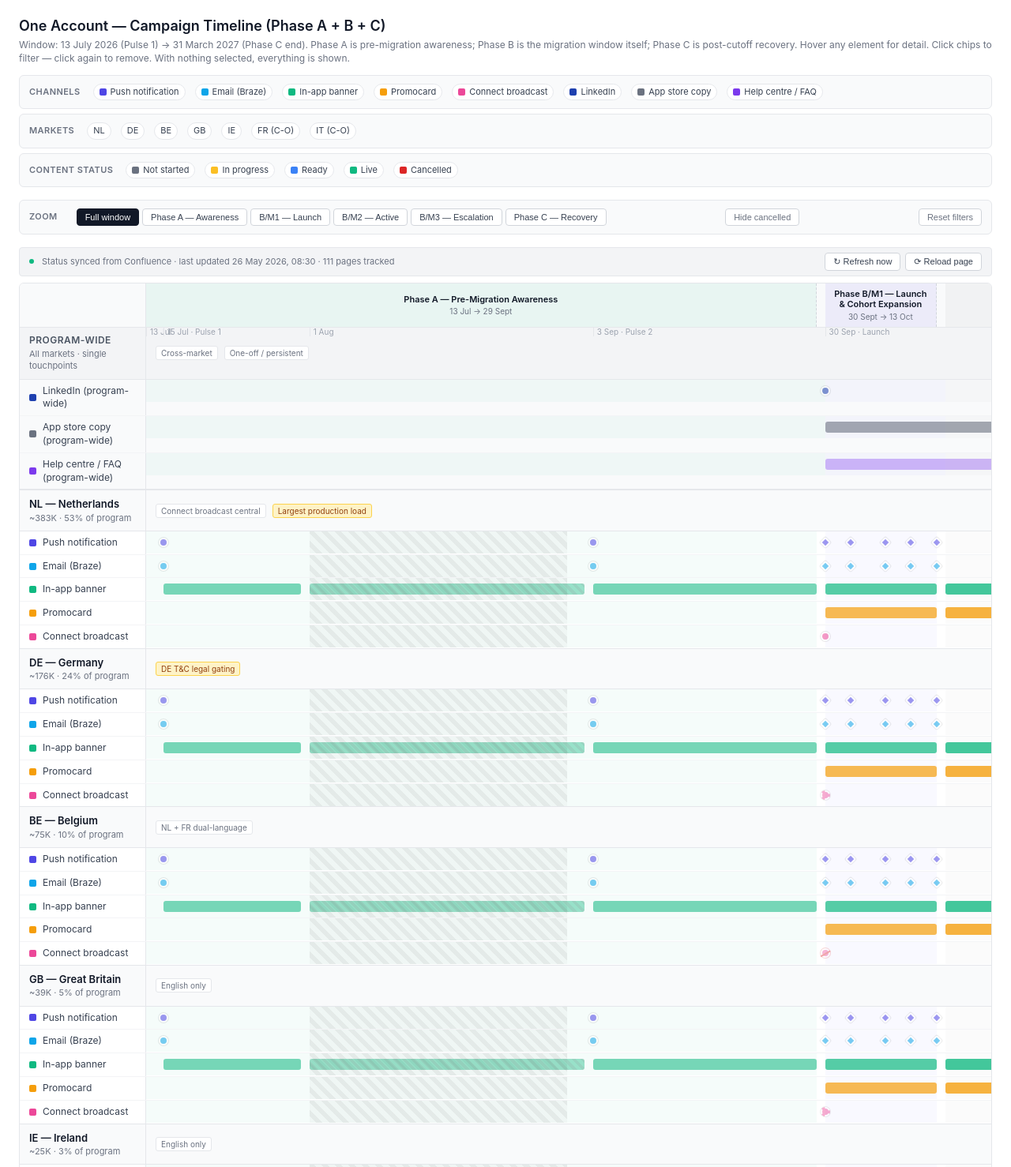
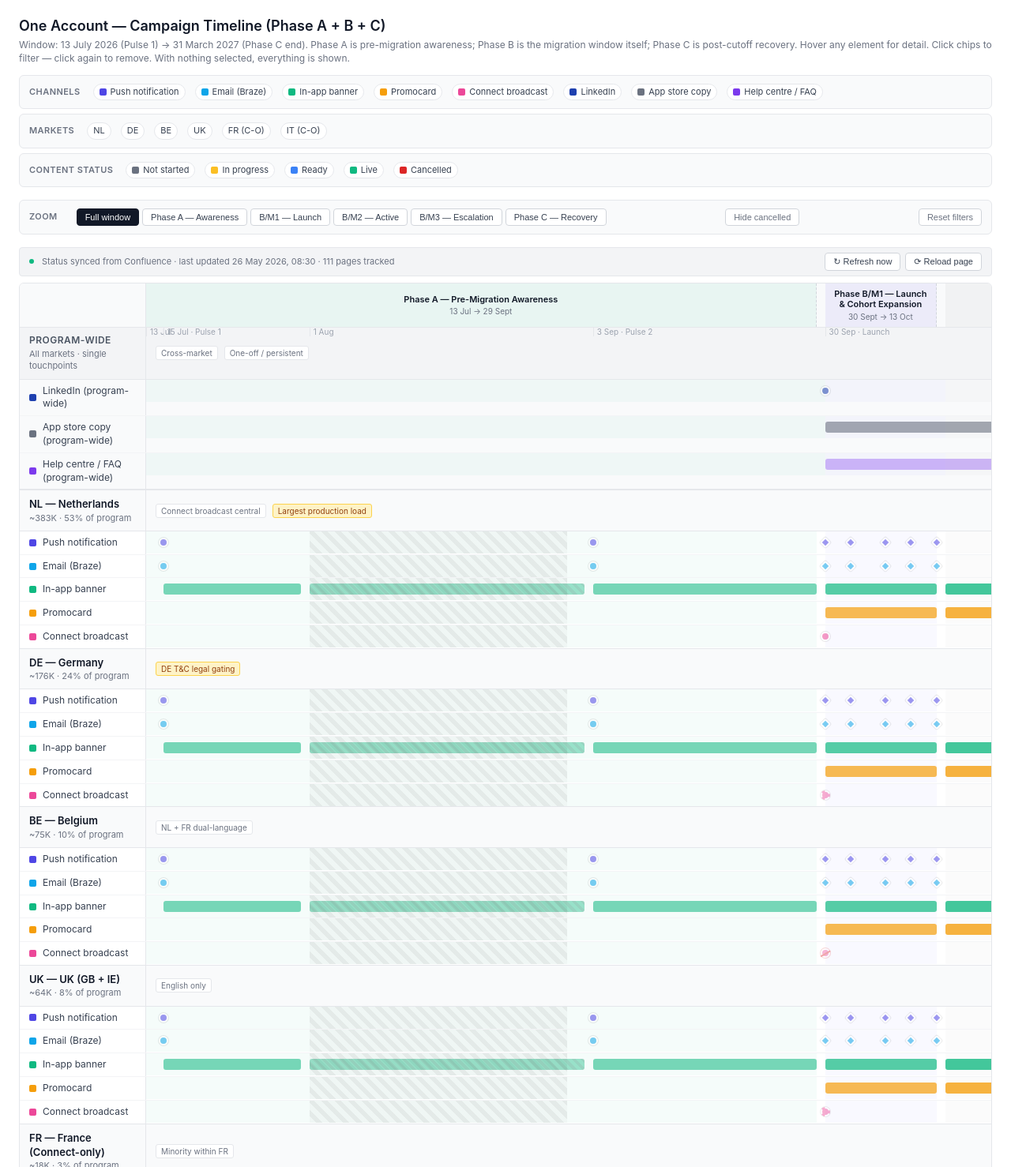
Before and after one commit to dcbrigham/one-account-timeline, a website: page index.html in a window 1280 px wide. Shown: the top 1478 px of the page at 79% size. Drawn offline with Linux system fonts and the light colour scheme.

Commit message:
Consolidating GB/IE to UK

```diff
--- a/index.html
+++ b/index.html
@@ -167,8 +167,7 @@ body { padding: 20px 24px 40px; }
       <span class="chip" data-market="NL">NL</span>
       <span class="chip" data-market="DE">DE</span>
       <span class="chip" data-market="BE">BE</span>
-      <span class="chip" data-market="GB">GB</span>
-      <span class="chip" data-market="IE">IE</span>
+      <span class="chip" data-market="UK">UK</span>
       <span class="chip" data-market="FR">FR (C-O)</span>
       <span class="chip" data-market="IT">IT (C-O)</span>
     </div>
@@ -265,8 +264,7 @@ const markets = [
   { id: 'NL', name: 'Netherlands', users: '~383K', share: '53%', notes: [{ text: 'Connect broadcast central', cls: '' }, { text: 'Largest production load', cls: 'warn' }] },
   { id: 'DE', name: 'Germany', users: '~176K', share: '24%', notes: [{ text: 'DE T&C legal gating', cls: 'warn' }] },
   { id: 'BE', name: 'Belgium', users: '~75K', share: '10%', notes: [{ text: 'NL + FR dual-language', cls: '' }] },
-  { id: 'GB', name: 'Great Britain', users: '~39K', share: '5%', notes: [{ text: 'English only', cls: '' }] },
-  { id: 'IE', name: 'Ireland', users: '~25K', share: '3%', notes: [{ text: 'English only', cls: '' }] },
+  { id: 'UK', name: 'UK (GB + IE)', users: '~64K', share: '8%', notes: [{ text: 'English only', cls: '' }] },
   { id: 'FR', name: 'France (Connect-only)', users: '~18K', share: '3%', notes: [{ text: 'Minority within FR', cls: '' }] },
   { id: 'IT', name: 'Italy (Connect-only)', users: '~9K', share: '1%', notes: [{ text: 'Minority within IT', cls: '' }] }
 ];
@@ -339,8 +337,7 @@ const broadcastEvents = {
   // Others get optional treatment — show as muted single broadcast
   DE: [{ day: 79, label: 'Launch broadcast (optional)', cohort: 'All DE Connect-only', purpose: 'Optional under Model C. Decision pending DE Connect ops.' }],
   BE: [{ day: 79, label: 'Launch broadcast (optional)', cohort: 'All BE Connect-only', purpose: 'Optional. Dual-language consideration if used.', status: 'cancelled', cancellationReason: 'Demo cancellation — BE team decided against broadcast in M1 to test the cancelled state visual. Replace with real reason when actually cancelled.' }],
-  GB: [{ day: 79, label: 'Launch broadcast (optional)', cohort: 'All GB Connect-only', purpose: 'Optional under Model C.' }],
-  IE: [{ day: 79, label: 'Launch broadcast (optional)', cohort: 'All IE Connect-only', purpose: 'Optional under Model C.' }],
+  UK: [{ day: 79, label: 'Launch broadcast (optional)', cohort: 'All UK Connect-only', purpose: 'Optional under Model C.' }],
   FR: [],
   IT: []
 };
@@ -374,9 +371,10 @@ function movementFromDay(day) {
 }
 
 function normalizeMarket(marketId, channelId, movement) {
-  // Broadcast in M1 has separate GB and IE pages; everywhere else GB/IE merge into UK.
-  if (channelId === 'broadcast' && movement === 'M1') return marketId;
-  if (marketId === 'GB' || marketId === 'IE') return 'UK';
+  // UK is a single market id everywhere on the timeline and in Confluence.
+  // (Historically GB/IE were split in M1 Broadcast; consolidated May 2026 — no AMs/Sales to differentiate.)
+  // Keep this function as a passthrough seam so a future split (e.g. Spain vs LatAm)
+  // can be reintroduced here without touching the call sites.
   return marketId;
 }
 
```
Also changed, not shown: README.md.
